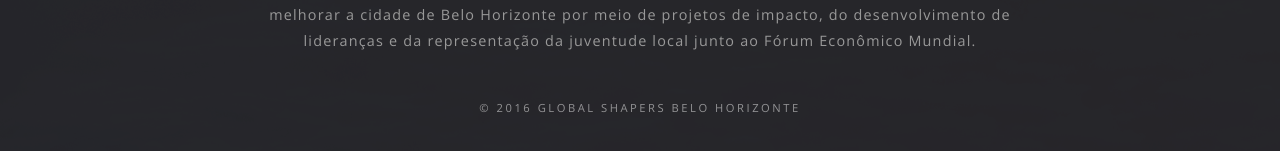
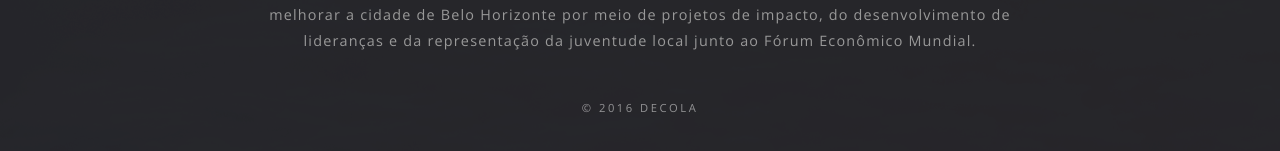
Before and after one commit to globalshapersbh/decola, a Jekyll site: the page built from index.html, in a window 1280 px wide and 900 px high, scrolled down 3068 px. Shown: the part 693-844 px from the top of the window. Built offline with Jekyll 4.4.1, drawn with Linux system fonts in a browser that asks for light colours.

Commit message:
Copyright.

```diff
--- a/_config.yml
+++ b/_config.yml
@@ -5,7 +5,7 @@
 title: Decola
 description: |
   de escola para escola
-owner: Global Shapers Belo Horizonte # or company name
+owner: Decola # or company name
 first_published: 2016 # if migrating another site, the year of your first publish
 email: contato@decola.cc
 baseurl: "" # the subpath of your site, e.g. /blog
```
